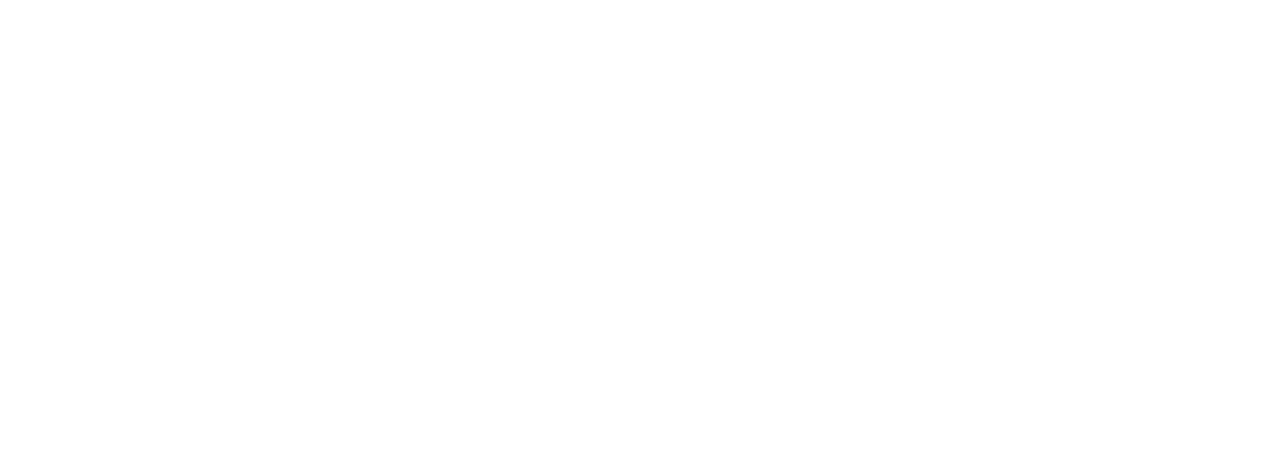
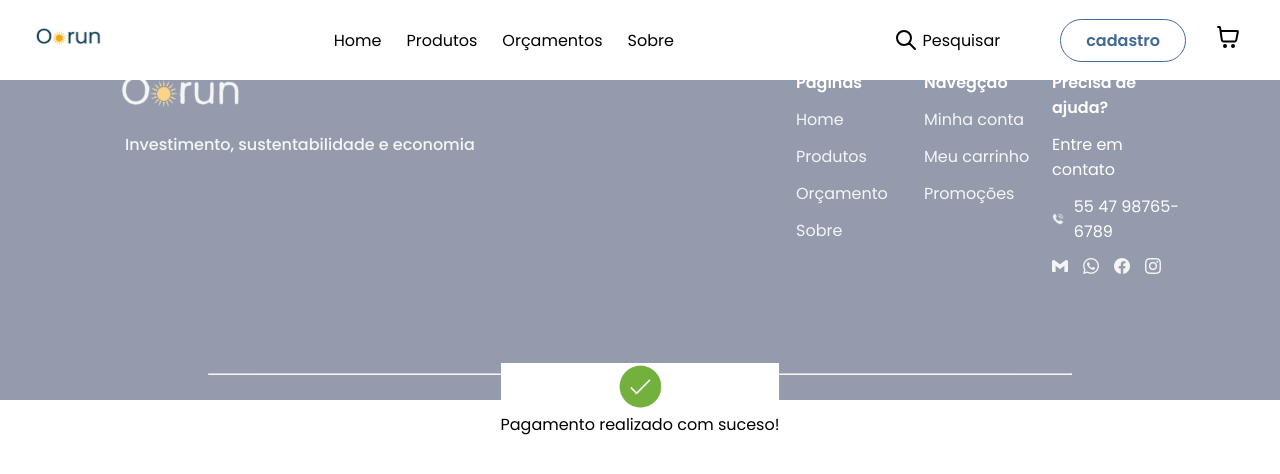
Before and after one commit to hackathon-equipe/HackathonFrontEnd, a Vue app: page /pagamento/1 in a window 1280 px wide. Before the commit this address had no page. Shown: the top 474 px of the page. Built offline with nearby package versions, Linux system fonts and the light colour scheme.

Commit message:
FEAT: add rota pagamento #67

```diff
--- a/src/router/index.js
+++ b/src/router/index.js
@@ -50,7 +50,7 @@
           component: () => import('../views/LoginView.vue')
         },
         {
-        path: '/pagamento',
+        path: '/pagamento/:status',
         name: 'pagamento',
         component: () => import('../views/pagamentoView.vue')
         },
--- a/src/views/pagamentoView.vue
+++ b/src/views/pagamentoView.vue
@@ -1,29 +1,35 @@
-<script setup>
-import { ref } from 'vue';
-const metodo_pagamento = ref(null)
-import { usePagamentoStore } from '@/stores/pagamentoStore';
-import { useCartStore } from '@/stores/carrinhoStore';
-const produto = usePagamentoStore().produto
-const frete = usePagamentoStore().frete
-const desconto = usePagamentoStore().desconto
-const tipo = usePagamentoStore().tipo_compra
-const valorFinal = ref(0)
-const valorCarrinho = useCartStore().valueInCart()
-const pagamento_foi_realizado = ref(false)
+<!-- <script setup>
+// import { ref } from 'vue';
+// const metodo_pagamento = ref(null)
+// import { usePagamentoStore } from '@/stores/pagamentoStore';
+// import { useCartStore } from '@/stores/carrinhoStore';
+// const produto = usePagamentoStore().produto
+// const frete = usePagamentoStore().frete
+// const desconto = usePagamentoStore().desconto
+// const tipo = usePagamentoStore().tipo_compra
+// const valorFinal = ref(0)
+// const valorCarrinho = useCartStore().valueInCart()
+// const pagamento_foi_realizado = ref(false)
 
-if (tipo == 'carrinho') {
-    valorFinal.value = usePagamentoStore().valorFinal
-} else {
-    valorFinal.value = ref(produto.preco + frete - desconto)
-}
+// if (tipo == 'carrinho') {
+//     valorFinal.value = usePagamentoStore().valorFinal
+// } else {
+//     valorFinal.value = ref(produto.preco + frete - desconto)
+// }
 
-function pagamento_realizado(){
-    pagamento_foi_realizado.value = true
-}
-</script>
+// function pagamento_realizado(){
+//     pagamento_foi_realizado.value = true
+// }
+</script> -->
 
 <template>
-    <div class="pagamento">
+    <div class="loading">
+        <div class="animacao-carregamento">
+          <img src="@/assets/images/LoadGif/check-mark-verified.gif" alt="" width="50">
+          <span>Pagamento realizado com suceso!</span>
+        </div>
+    </div>
+    <!-- <div class="pagamento">
         <div class="metodos-pagamento">
             <h1>Como você prefere pagar</h1>
             <ul class="metodos">
@@ -72,10 +78,30 @@
         <img src="../assets/images/LoadGif/check-mark-verified.gif" alt="">
         <h1>Compra realizada com sucesso!!</h1>
         <router-link to="/carrinho" class="confirm-pagamento">Ok, entendi.</router-link>
-    </div>
+    </div> -->
 </template>
 
 <style scoped>
+.animacao-carregamento{
+    display: flex;
+    flex-direction: column;
+    background-color: rgb(255, 255, 255);
+    align-items: center;
+    justify-content: center;
+}
+.loading {
+    position: fixed;
+    top: 0;
+    left: 0;
+    width: 100%;
+    height: 100%;
+    background-color: rgba(255, 255, 255, 0.5); /* Semitransparente */
+    display: flex;
+    justify-content: center;
+    align-items: center;
+    z-index: 9999; /* Garante que fique acima de outros conteúdos */
+  }
+
 .pagamento-realizado img{
     width: 200px;
     height: auto;
```
